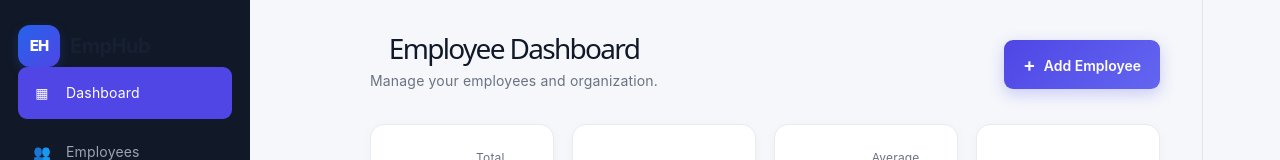
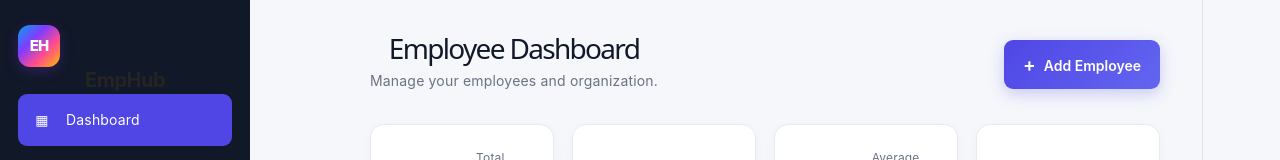
Before and after one commit to Thushar-AR/employee-management-system, a React (Vite) app in the folder employee-management-frontend/: page / in a window 1280 px wide. Shown: the top 160 px of the page. Built offline with nearby package versions, Linux system fonts and the light colour scheme; no server answers.

Commit message:
Update App.css

```diff
--- a/employee-management-frontend/src/App.css
+++ b/employee-management-frontend/src/App.css
@@ -41,31 +41,31 @@ input {
   left: 0;
 }
 
-.logo {
-  display: flex;
-  align-items: center;
-  gap: 10px;
-}
-
 .logo-icon {
   width: 42px;
   height: 42px;
   border-radius: 12px;
-  background: linear-gradient(135deg, #2563eb, #4f46e5);
-  color: white;
+  background: linear-gradient(
+    135deg,
+    #00a4ef 0%,
+    #7f3cff 35%,
+    #ff4b91 65%,
+    #ffb900 100%
+  );
+  color: #ffffff;
   display: flex;
   align-items: center;
   justify-content: center;
   font-size: 15px;
   font-weight: 800;
   letter-spacing: -1px;
-  box-shadow: 0 4px 12px rgba(37, 99, 235, 0.25);
+  box-shadow: 0 4px 14px rgba(127, 60, 255, 0.25);
 }
 
 .logo span {
   font-size: 20px;
   font-weight: 700;
-  color: #172033;
+  color: #242424;
   letter-spacing: -0.5px;
 }
 
```
